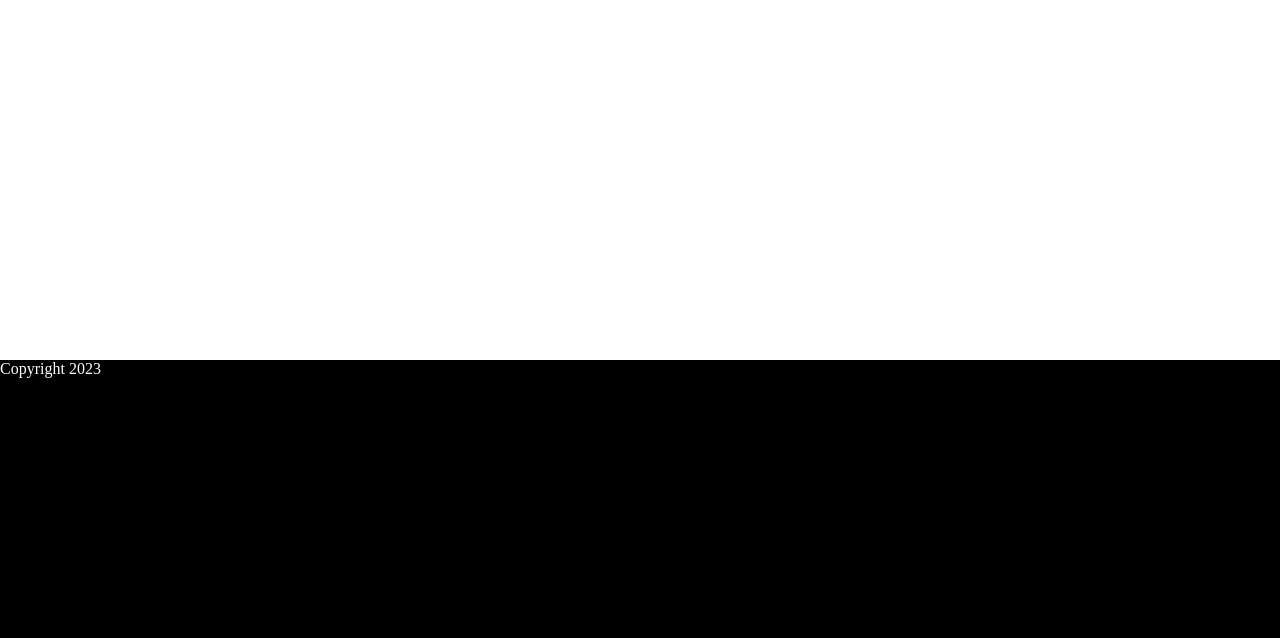
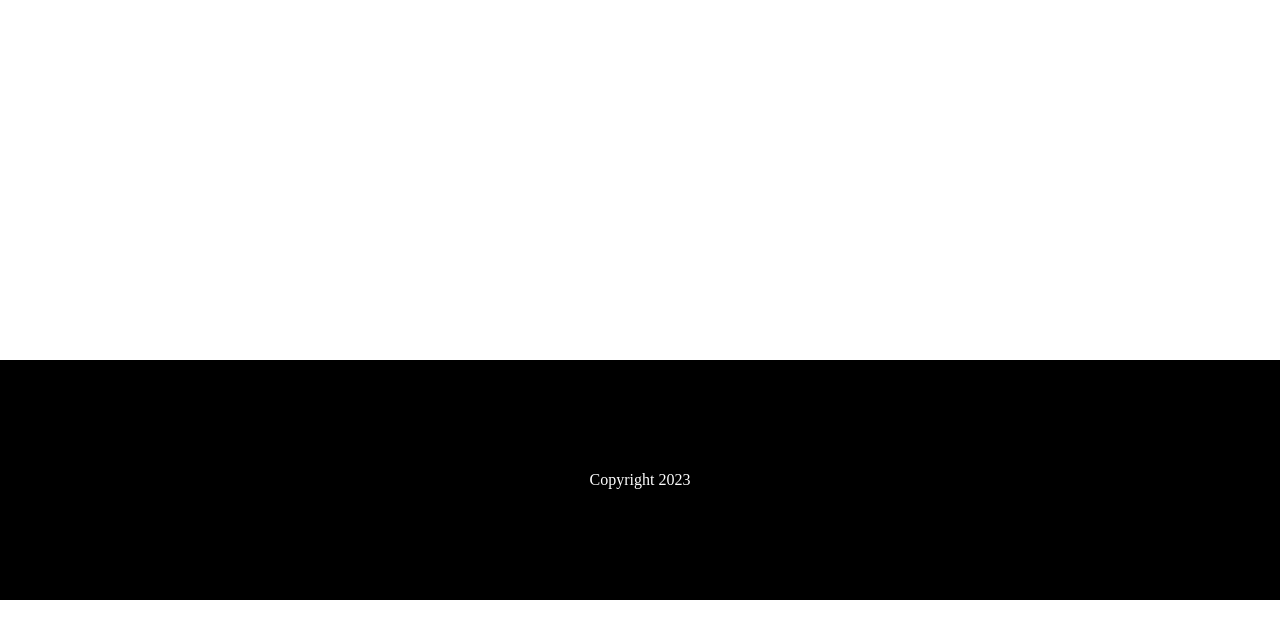
Before and after one commit to jeffchavez-dev/1-monthly-css, a plain HTML site: page index.html in a window 1280 px wide. Shown: the part 440-1078 px from the top of the page. After the commit the page ends 1040 px from the top, so only its background shows below. Drawn offline with Linux system fonts and the light colour scheme.

Commit message:
Update style.css

```diff
--- a/style.css
+++ b/style.css
@@ -22,10 +22,15 @@ h1 {
 }
 .footer {
     background-color: #000;
-    height: 50vh;
+    height: 30vh;
 }
 
 .footer_text {
     color: #fff;
     position: absolute;
+    display: flex;
+    justify-content: center;
+    align-items: center;
+    height: 30vh;
+    width: 100%;
 }
```
